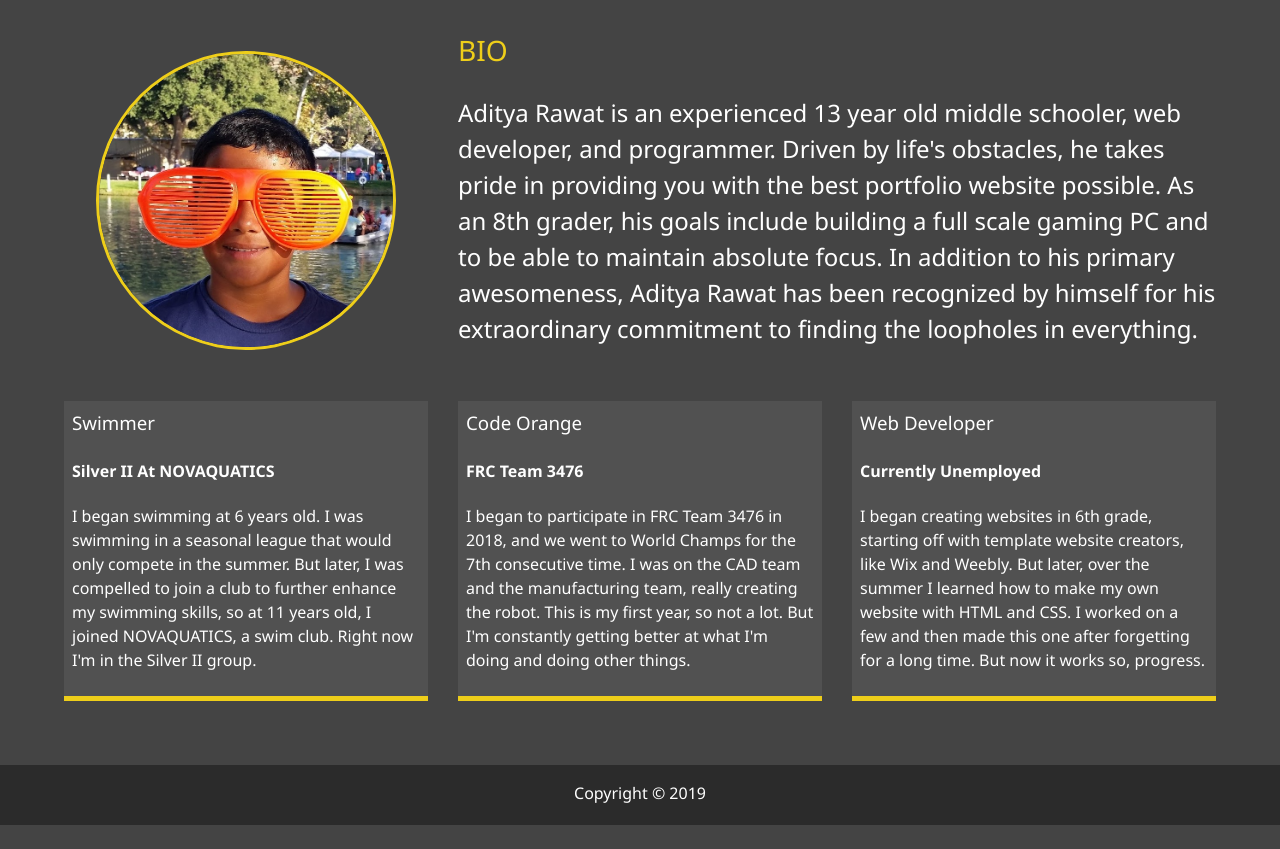
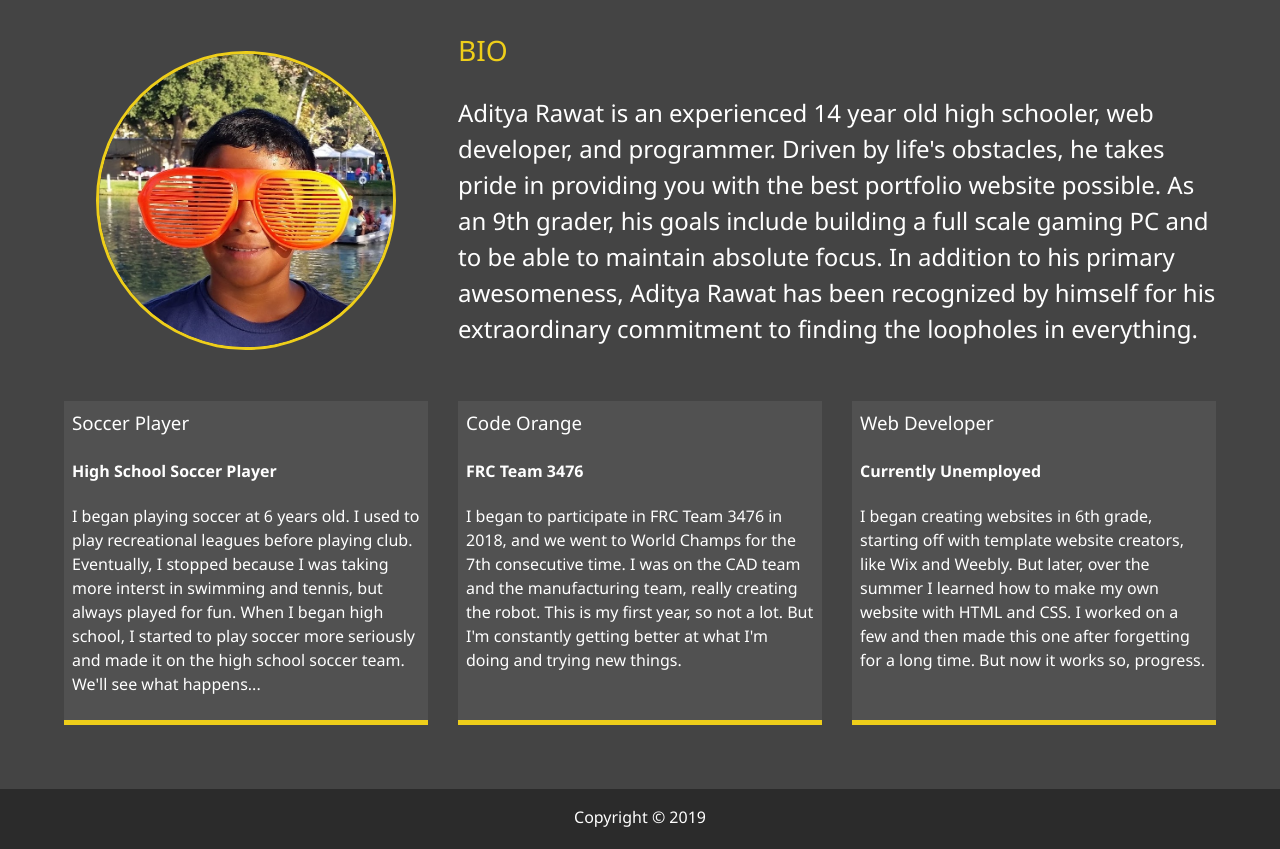
Before and after one commit to aditya1rawat/PortfolioWebsite, a website: page dist/about.html in a window 1280 px wide. Shown: the part 253-1102 px from the top of the page. Before the commit the page ends 1078 px from the top, so only its background shows below. Drawn offline with Linux system fonts and the light colour scheme.

Commit message:
Just an about info update

```diff
--- a/dist/about.html
+++ b/dist/about.html
@@ -50,18 +50,20 @@
             <img src="img/sunglasses.jpg" alt="Aditya's Picture Was Here" class="bio-image">
             <div class="bio">
                 <h3 class="text-secondary">BIO</h3>
-                <p>Aditya Rawat is an experienced 13 year old middle schooler, web developer, and programmer. Driven by
-                    life's obstacles, he takes pride in providing you with the best portfolio website possible. As an 8th grader,
+                <p>Aditya Rawat is an experienced 14 year old high schooler, web developer, and programmer. Driven by
+                    life's obstacles, he takes pride in providing you with the best portfolio website possible. As an
+                    9th grader,
                     his goals include building a full scale gaming PC and to be able to maintain absolute focus. In
                     addition to his primary awesomeness, Aditya Rawat has been recognized by himself for his
                     extraordinary commitment to finding the loopholes in everything.</p>
             </div>
             <div class="job job-1">
-                <h3>Swimmer</h3>
-                <h4>Silver II At NOVAQUATICS</h4>
-                <p>I began swimming at 6 years old. I was swimming in a seasonal league that would only compete in the
-                    summer. But later, I was compelled to join a club to further enhance my swimming skills, so at 11
-                    years old, I joined NOVAQUATICS, a swim club. Right now I'm in the Silver II group.</p>
+                <h3>Soccer Player</h3>
+                <h4>High School Soccer Player</h4>
+                <p>I began playing soccer at 6 years old. I used to play recreational leagues before playing club.
+                    Eventually, I stopped because I was taking more interst in swimming and tennis, but always played
+                    for fun. When I began high school, I started to play soccer more seriously and made it on the high
+                    school soccer team. We'll see what happens...</p>
             </div>
 
             <div class="job job-2">
@@ -69,7 +71,8 @@
                 <h4>FRC Team 3476</h4>
                 <p>I began to participate in FRC Team 3476 in 2018, and we went to World Champs for the 7th consecutive
                     time. I was on the CAD team and the manufacturing team, really creating the robot. This is my
-                    first year, so not a lot. But I'm constantly getting better at what I'm doing and doing other things.</p>
+                    first year, so not a lot. But I'm constantly getting better at what I'm doing and trying new things.
+                </p>
             </div>
 
             <div class="job job-3">
```
